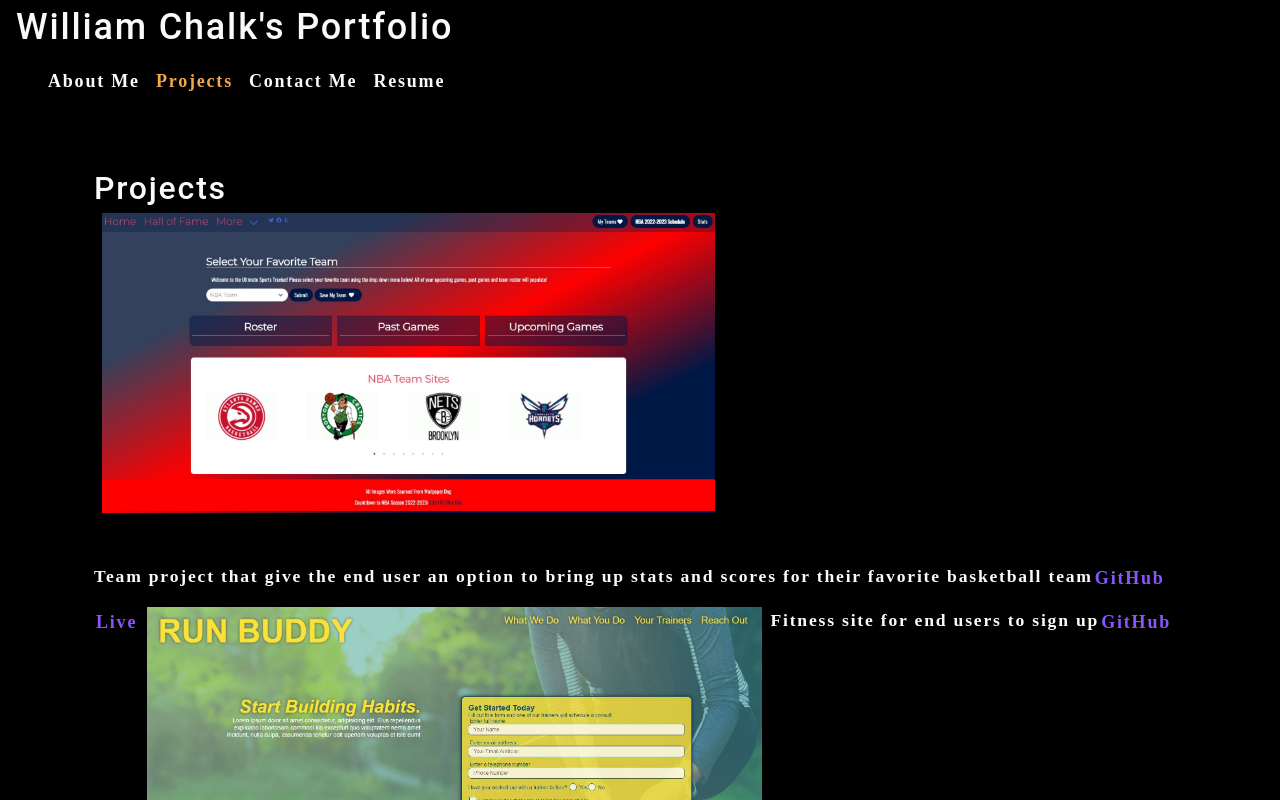
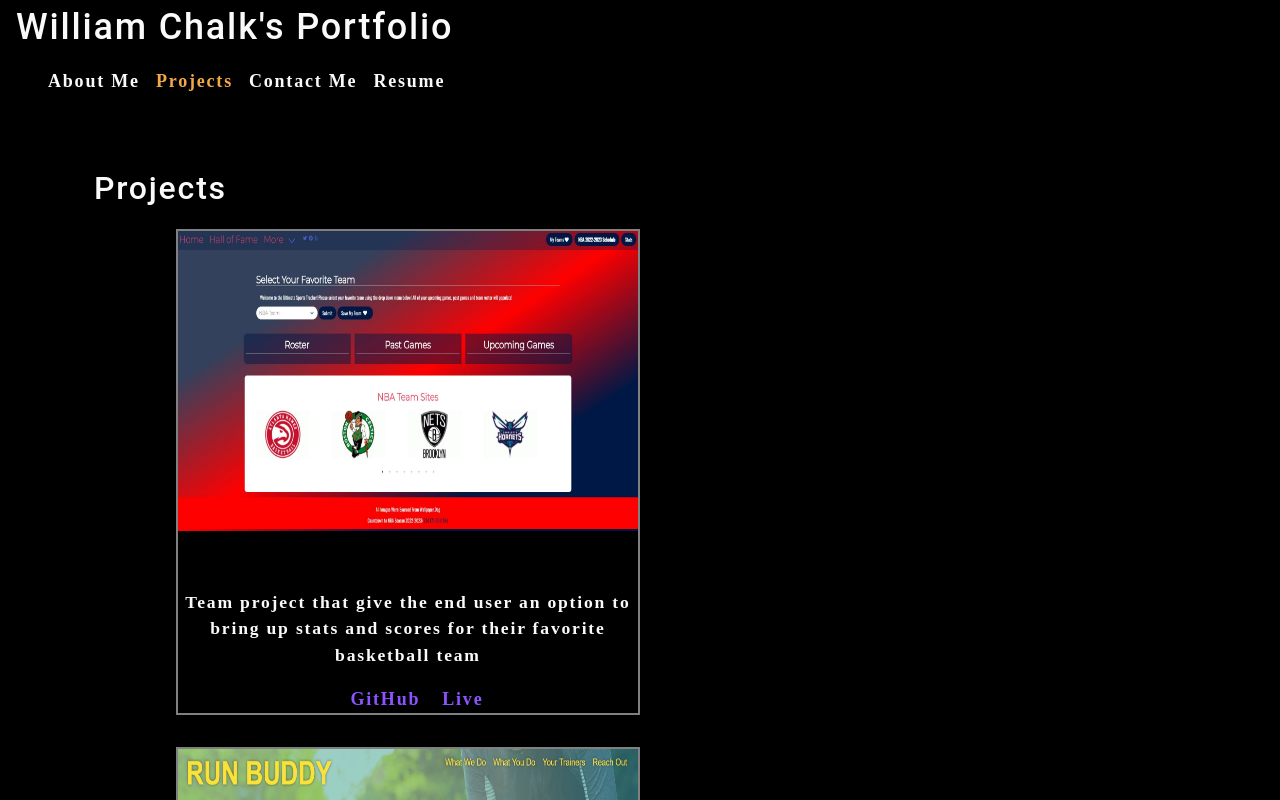
Before and after one commit to william-chalk/ReactPortfolio, a React (Create React App) app: page / in a window 1280 px wide. Both pictures are taken after a click on the item "Projects". Shown: the top 800 px of the page. Built offline with nearby package versions, Linux system fonts and the light colour scheme.

Commit message:
added styling

```diff
--- a/src/components/Project/index.js
+++ b/src/components/Project/index.js
@@ -24,28 +24,36 @@
       live: "https://william-chalk.github.io/git-it-done/",
     },
     {
-      name:"Taskinator",
-      description:"Site where a user can keep track of tasks and mark them as In Progress, and Completed",
-      github:"https://github.com/william-chalk/taskinator",
-      live:"https://william-chalk.github.io/taskinator/"
-    }
+      name: "Taskinator",
+      description:
+        "Site where a user can keep track of tasks and mark them as In Progress, and Completed",
+      github: "https://github.com/william-chalk/taskinator",
+      live: "https://william-chalk.github.io/taskinator/",
+    },
   ]);
-
 
   return (
     <div>
       <div className="flex-row">
-        {projects.map((project, index) => (
-          [<img
-            src={require(`../../assets/${index}.JPG`)}
-            alt={project.name}
-            className="img-thumbnail mx-1"
-            key={"f" + project.name}
-          />,
-        <p>{project.description}</p>,
-      <a href={project.github} alt={project.github}>GitHub</a>,
-    <a href={project.live} alt={project.github}>Live</a>]
-        ))}
+        {projects.map((project, index) => [
+          <div className="container">
+            <div className="card my-2">
+              <img
+                src={require(`../../assets/${index}.JPG`)}
+                alt={project.name}
+                className="img-thumbnail"
+                key={"f" + project.name}
+              />
+              <p className="my-3">{project.description}</p>
+              <a className="mx-2" href={project.github} alt={project.github}>
+                GitHub
+              </a>
+              <a href={project.live} alt={project.github}>
+                Live
+              </a>
+            </div>
+          </div>,
+        ])}
       </div>
     </div>
   );
--- a/src/components/Resume/index.js
+++ b/src/components/Resume/index.js
@@ -1,11 +1,17 @@
 import React from "react";
-
-function Resume(){
-    return(
-        <section>
-            <h1>You can download my <a>resume</a> feel free to contact me!</h1>
-        </section>
-    )
+import resume from "../../assets/resume/williamChalkResume.pdf";
+function Resume() {
+  return (
+    <section>
+      <h1>
+        You can download my{" "}
+        <a href={resume} download>
+          resume
+        </a>{" "}
+        feel free to contact me!
+      </h1>
+    </section>
+  );
 }
 
 export default Resume;
--- a/src/index.css
+++ b/src/index.css
@@ -1,4 +1,3 @@
-
 main {
   margin: 0 auto;
   max-width: 90%;
@@ -6,8 +5,8 @@
 }
 :root {
   --primary: #8c54ff;
-  --secondary: #F3A847;
-  --tertiary: #B12704;
+  --secondary: #f3a847;
+  --tertiary: #b12704;
   --light: #fafafa;
   --dark: #000000;
   --darker: #111111;
@@ -15,7 +14,6 @@
   --spacing-one: calc(1rem * 0.5);
   --spacing-two: calc(1rem);
   --spacing-five: calc(2.5rem);
-
 }
 
 * {
@@ -33,11 +31,10 @@
   font-weight: 600;
   line-height: 1.5;
   font-size: 18px;
-  letter-spacing: .1em;
+  letter-spacing: 0.1em;
   background: var(--dark);
   color: var(--light);
-  font-family: 'Poiret One', cursive;
-
+  font-family: "Poiret One", cursive;
 }
 
 h1,
@@ -46,7 +43,7 @@
 h4,
 h5,
 h6 {
-  font-family: 'Roboto', sans-serif;
+  font-family: "Roboto", sans-serif;
   font-weight: 500;
   margin: 5px 0;
   line-height: 1.25;
@@ -103,7 +100,7 @@
   font-size: 1rem;
   text-decoration: none;
   padding: 0.25rem 1rem;
-  border-radius: .5rem;
+  border-radius: 0.5rem;
   border: none;
   outline: none;
   cursor: pointer;
@@ -112,12 +109,12 @@
 }
 
 button:hover {
-  opacity: .8;
+  opacity: 0.8;
 }
 
 button[disabled] {
   cursor: default;
-  opacity: .8;
+  opacity: 0.8;
 }
 
 img {
@@ -143,7 +140,7 @@
 
 input:focus {
   border: 1px solid var(--secondary);
-  box-shadow: 0 0 .25rem rgba(0, 0, 0, .5);
+  box-shadow: 0 0 0.25rem rgba(0, 0, 0, 0.5);
 }
 
 li {
@@ -154,7 +151,7 @@
   text-decoration: none;
 }
 
-nav  li {
+nav li {
   cursor: pointer;
 }
 
@@ -231,8 +228,9 @@
 }
 
 .card {
-  width: 25%;
+  width: 50%;
   text-align: center;
+  border: 2px solid gray;
 }
 
 .img-thumbnail {
@@ -243,7 +241,7 @@
 }
 
 .modalBackdrop {
-	background: rgba(0, 0, 0, .65);
+  background: rgba(0, 0, 0, 0.65);
   bottom: 0;
   left: 0;
   overflow: auto;
@@ -287,7 +285,6 @@
   padding: 2px 4px;
   margin-left: -2px;
   margin-right: -2px;
-
 }
 
 .navActive {
```
Also changed, not shown: 1 other file (tests, documents, lock files or other folders). Lines whose indentation alone changed are shown as unchanged.
